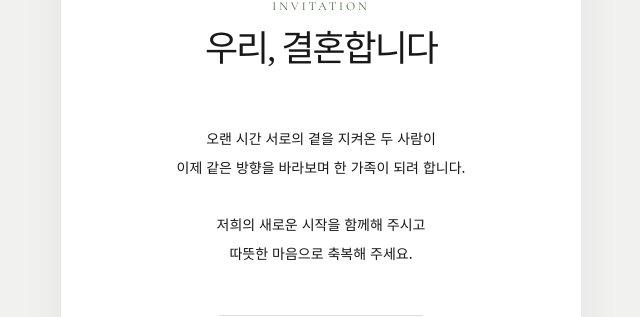
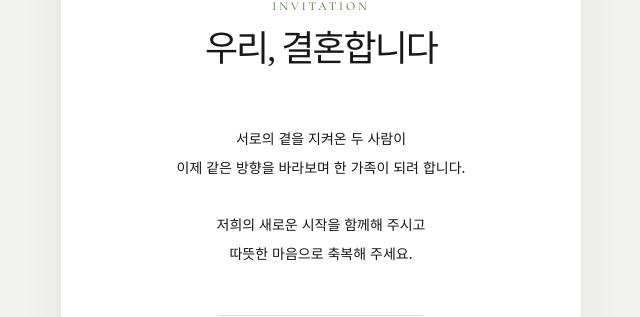
Before and after one commit to tri-design916/wedding, a React (Vite) app: page / in a window 1280 px wide. Shown: the part 1737-2054 px from the top of the page, without its empty margins (319-959 px from the left). Built offline with nearby package versions, Linux system fonts and the light colour scheme; no server answers; the database is empty; a web font is replaced by a local one.

Commit message:
Trim invitation copy opening phrase

```diff
--- a/src/App.jsx
+++ b/src/App.jsx
@@ -181,7 +181,7 @@ function App(){
   const share=async()=>{const data={title:"이재모 · 서현아의 결혼식",text:"2026년 10월 31일 오후 3시, 광명아이벡스컨벤션",url:location.href};if(navigator.share){try{await navigator.share(data)}catch{}}else copyText(location.href,"청첩장 링크가 복사되었습니다")};
   return <main>
     <Intro/><Hero/>
-    <section className="invitation-section section-pad"><SectionTitle eyebrow="INVITATION">우리, 결혼합니다</SectionTitle><p className="invitation-copy">오랜 시간 서로의 곁을 지켜온 두 사람이<br/>이제 같은 방향을 바라보며 한 가족이 되려 합니다.<br/><br/>저희의 새로운 시작을 함께해 주시고<br/>따뜻한 마음으로 축복해 주세요.</p><div className="family-line"><p><span>이한수 · 김용선</span>의 장남 <strong>이재모</strong></p><p><span>서정호 · 이세실리아</span>의 차녀 <strong>서현아</strong></p></div></section>
+    <section className="invitation-section section-pad"><SectionTitle eyebrow="INVITATION">우리, 결혼합니다</SectionTitle><p className="invitation-copy">서로의 곁을 지켜온 두 사람이<br/>이제 같은 방향을 바라보며 한 가족이 되려 합니다.<br/><br/>저희의 새로운 시작을 함께해 주시고<br/>따뜻한 마음으로 축복해 주세요.</p><div className="family-line"><p><span>이한수 · 김용선</span>의 장남 <strong>이재모</strong></p><p><span>서정호 · 이세실리아</span>의 차녀 <strong>서현아</strong></p></div></section>
     <section className="date-section section-pad"><SectionTitle eyebrow="THE DATE">시월의 마지막 토요일</SectionTitle><p className="date-lead">2026년 10월 31일 토요일<br/><strong>오후 3시</strong></p><Calendar/><a className="calendar-link" href={`${import.meta.env.BASE_URL}wedding-calendar.ics`} download="이재모-서현아-결혼식.ics" type="text/calendar"><CalendarBlank size={18}/> 휴대폰 캘린더에 저장</a></section>
     <section className="gallery-section section-pad"><SectionTitle eyebrow="OUR MOMENTS">빛나는 장면들</SectionTitle><p className="section-note">두 사람이 함께한 소중한 순간들입니다.</p><Gallery/></section>
     <section className="location-section section-pad"><SectionTitle eyebrow="LOCATION">오시는 길</SectionTitle><div className="venue-name"><strong>광명아이벡스컨벤션</strong><span>AK플라자 광명점 5층</span></div><p className="address">경기 광명시 양지로 17</p><LocationImage/><p className="cafe-note">※ 카페 폴바셋 청첩장 지참시 10% 할인 (폴바셋 AK플라자 광명점 한정)</p><div className="map-actions"><a href="https://map.naver.com/p/search/%EA%B4%91%EB%AA%85%EC%95%84%EC%9D%B4%EB%B2%A1%EC%8A%A4%EC%BB%A8%EB%B2%A4%EC%85%98" target="_blank" rel="noreferrer">네이버지도로 보기</a><a href="https://map.kakao.com/?q=%EA%B4%91%EB%AA%85%EC%95%84%EC%9D%B4%EB%B2%A1%EC%8A%A4%EC%BB%A8%EB%B2%A4%EC%85%98" target="_blank" rel="noreferrer">카카오맵으로 보기</a></div></section>
```
